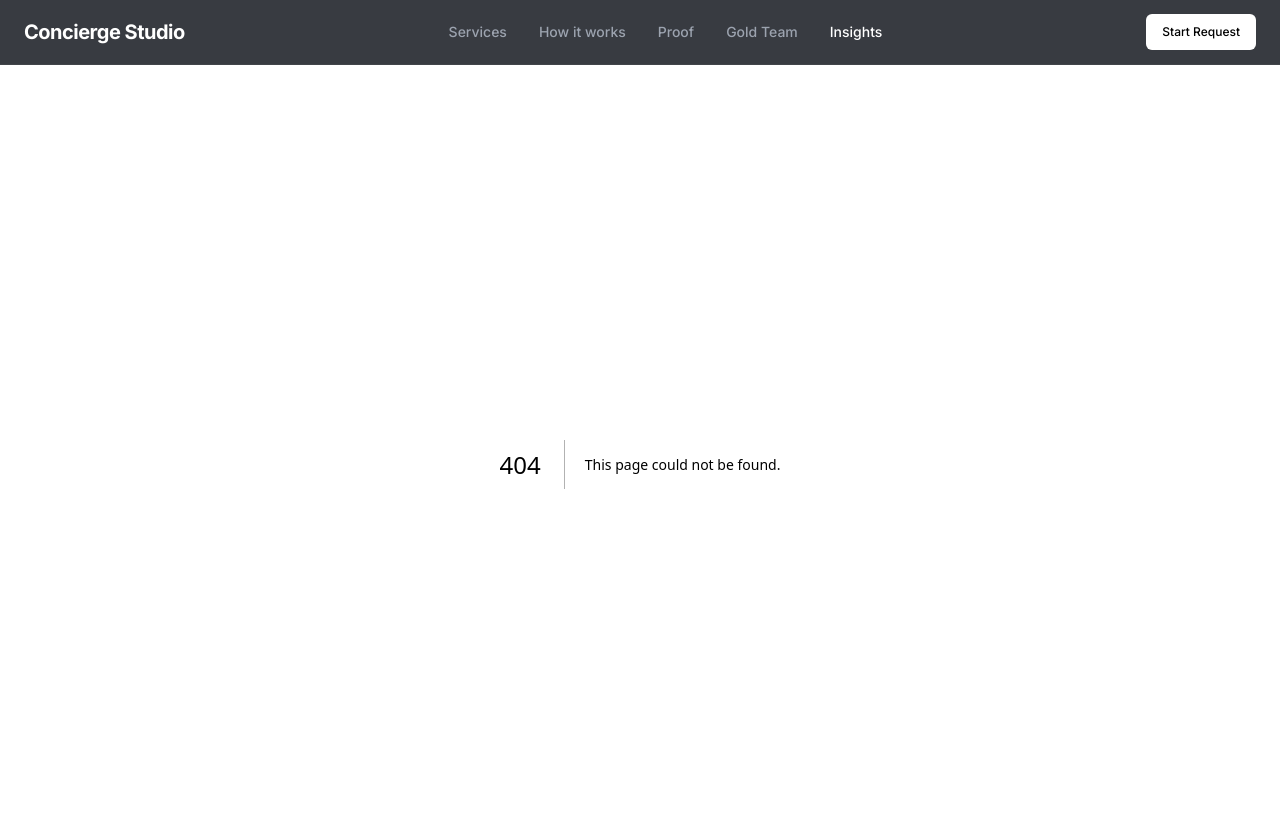
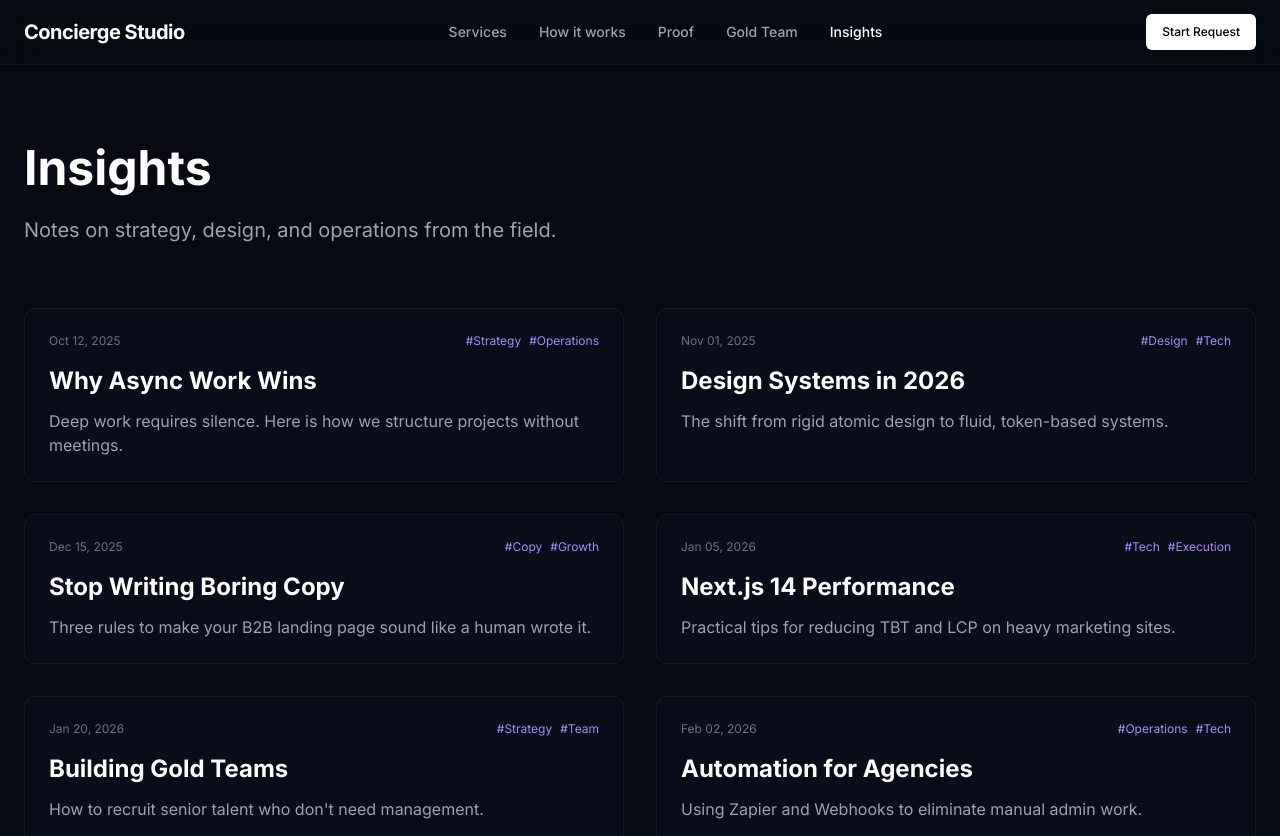
Before and after one commit to ARC-ARK/concierge-studio, a Next.js app: page /insights in a window 1280 px wide. Before the commit this address had no page. Shown: the top 836 px of the page. Built offline with nearby package versions, Linux system fonts and the light colour scheme.

Commit message:
Create page.tsx

```diff
--- /dev/null
+++ b/app/insights/page.tsx
@@ -0,0 +1,34 @@
+import { insights } from "@/lib/content";
+import { Card, Badge } from "@/components/ui/Primitives";
+import { FadeIn } from "@/components/ui/FadeIn";
+import Link from "next/link";
+
+export default function InsightsPage() {
+  return (
+    <div className="container mx-auto px-6 py-20">
+      <FadeIn>
+        <h1 className="text-4xl md:text-5xl font-bold text-white mb-6">Insights</h1>
+        <p className="text-xl text-gray-400 max-w-2xl mb-16">
+          Notes on strategy, design, and operations from the field.
+        </p>
+
+        <div className="grid md:grid-cols-2 gap-8">
+           {insights.map((post) => (
+             <Link key={post.slug} href={`/insights/${post.slug}`}>
+               <Card hoverEffect className="h-full group cursor-pointer">
+                  <div className="flex justify-between text-xs text-gray-500 mb-4">
+                     <span>{post.date}</span>
+                     <div className="flex gap-2">
+                       {post.tags.map(t => <span key={t} className="text-violet-400">#{t}</span>)}
+                     </div>
+                  </div>
+                  <h3 className="text-2xl font-bold text-white mb-3 group-hover:text-violet-300 transition-colors">{post.title}</h3>
+                  <p className="text-gray-400">{post.summary}</p>
+               </Card>
+             </Link>
+           ))}
+        </div>
+      </FadeIn>
+    </div>
+  );
+}
```
